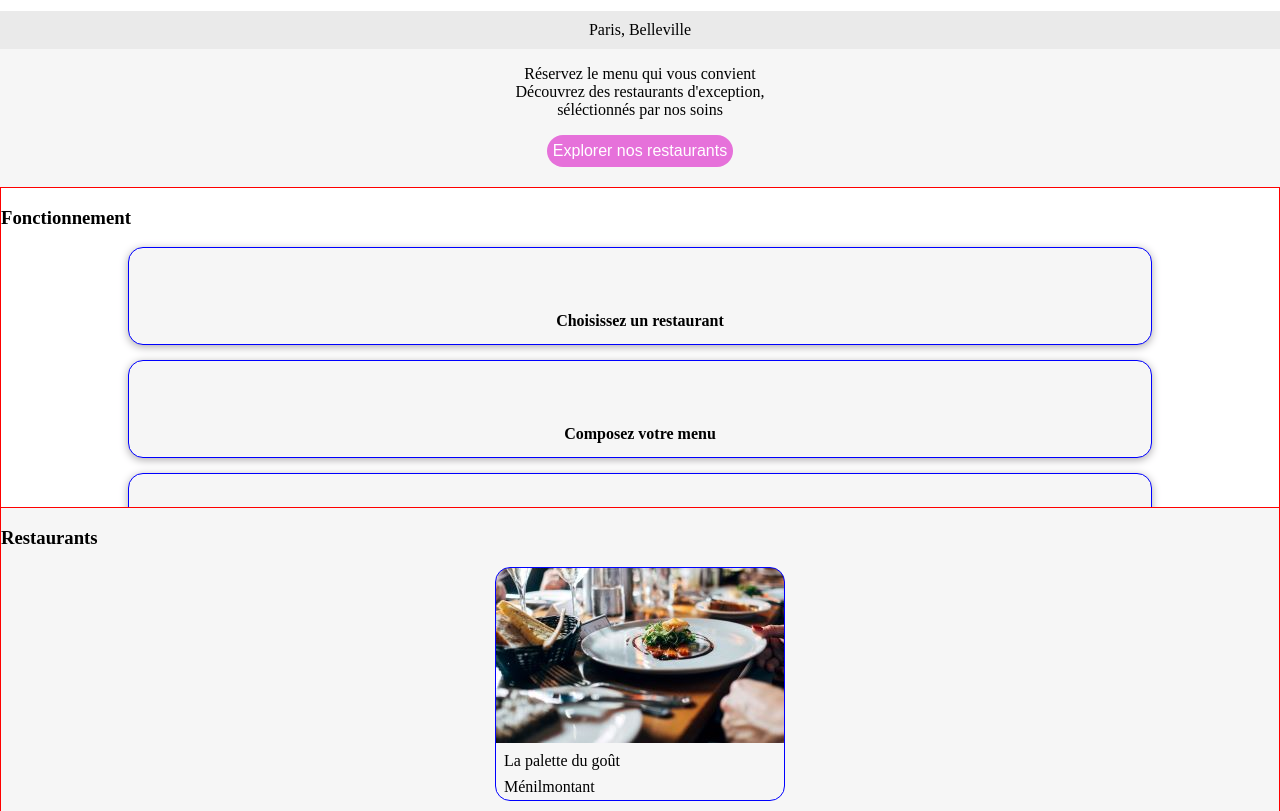
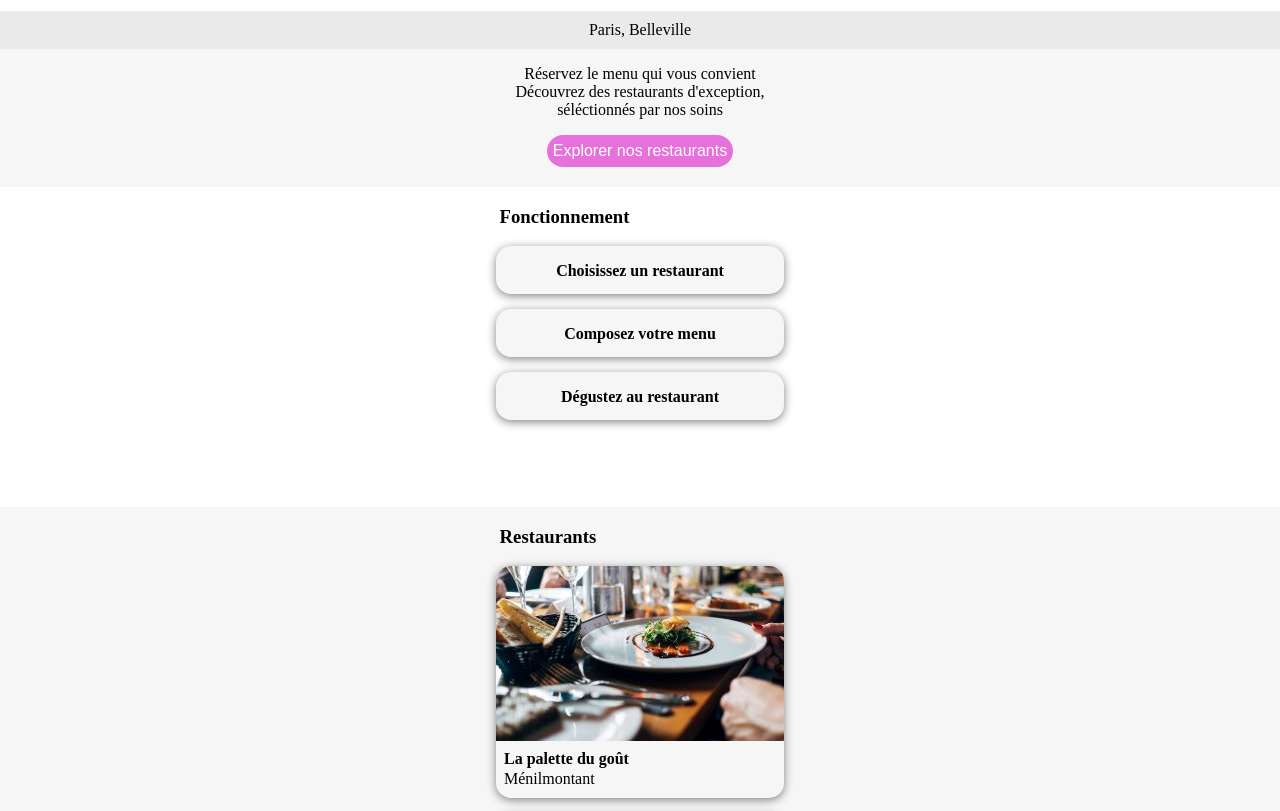
Before and after one commit to ChristianCDR/CLAUDEDITREGENT_3_27042021, a website: page index.html in a window 1280 px wide. Shown: the part 69-880 px from the top of the page. Drawn offline with Linux system fonts and the light colour scheme.

Commit message:
Fourth commit

```diff
--- a/index.html
+++ b/index.html
@@ -40,6 +40,7 @@
   </section>
 
   <footer>
+    <div>
       <h3>ohmyfood</h3>
       <ul>
         <li>Proposer un restaurant</li>
@@ -47,7 +48,7 @@
         <li>Mentions légales</li>
         <li>Contact</li>
       </ul>
-
+    </div>
   </footer>
   <script src="https://kit.fontawesome.com/b9c19694fb.js" crossorigin="anonymous"></script>
 </body>
--- a/main.scss
+++ b/main.scss
@@ -1,4 +1,4 @@
-$fct-div__height: 10%;
+$fct-div__height: 2em;
 @mixin position($position:null, $top: null, $right: null, $bottom: null, $left: null) {
   position: $position;
   top: $top;
@@ -16,6 +16,11 @@ body{
 header,.reserv{
   text-align:center;
 }
+h3{
+  width:15em;
+  margin-left: auto;
+  margin-right: auto;
+}
 .reserv{
   @include position(absolute, $top:5em, $left:0, $right:0);
   background-color:map-get($color, color2);
@@ -31,21 +36,18 @@ header,.reserv{
     border:transparent;
     color: map-get($color, clr);
     font-size:1em;
-
   }
 }
 .fct{
   @include position(absolute, $top:16em, $left:0, $right:0);
   height:20em;
-  border:1px red solid;
     div{
-      border:1px solid blue;
       border-radius: 15px;
-      box-shadow: 0 2px 8px #adaaad;
+      box-shadow: 0 2px 10px #7f8182;
       background-color: map-get($color,color2);
       font-weight: bold;
       height: $fct-div__height;
-      width:80%;
+      width:18em;
       margin: 0 auto 15px;
       padding-top:($fct-div__height/2);
       text-align:center;
@@ -55,13 +57,13 @@ header,.reserv{
  @include position(absolute, $top:36em, $left:0, $right:0);
   height:70em;
   background-color: map-get($color, color2);
-  border:1px red solid;
   div{
     height:14.5em;
     width:18em;
-    border:blue 1px solid; /*width:335px height: 175px*/
     border-radius:15px;
+    box-shadow:0 2px 10px #7f8182; ;
     margin:0 auto 15px;
+    /*bg :width:335px height: 175px*/
   }
   .resto__div{
     background: url("resto1-a.jpg") no-repeat;
@@ -79,18 +81,25 @@ header,.reserv{
     @include position(relative, $left:0.5em);
   }
   p{
-    @include position($top:10.5em);
+    @include position($top:11.5em);
+    font-weight: bold;
   }
   span{
-    @include position($top:10em);
+    @include position($top:10.6em);
   }
 }
 footer{
   height: 10em;
   background-color:map-get($color,color1);
   color:map-get($color,clr);
-  @include position(absolute, $bottom:-75em, $left:0, $right:0);
+  @include position(absolute, $bottom:-74em, $left:0, $right:0);
+  div{
+  margin-left:auto;
+  margin-right:auto;
+  width:18em;
+  }
   li{
     list-style:none;
+    @include position(relative, $left:-2.3em);
   }
 }
```
Also changed, not shown: style.css, 1 other file. Lines whose indentation alone changed are shown as unchanged.
